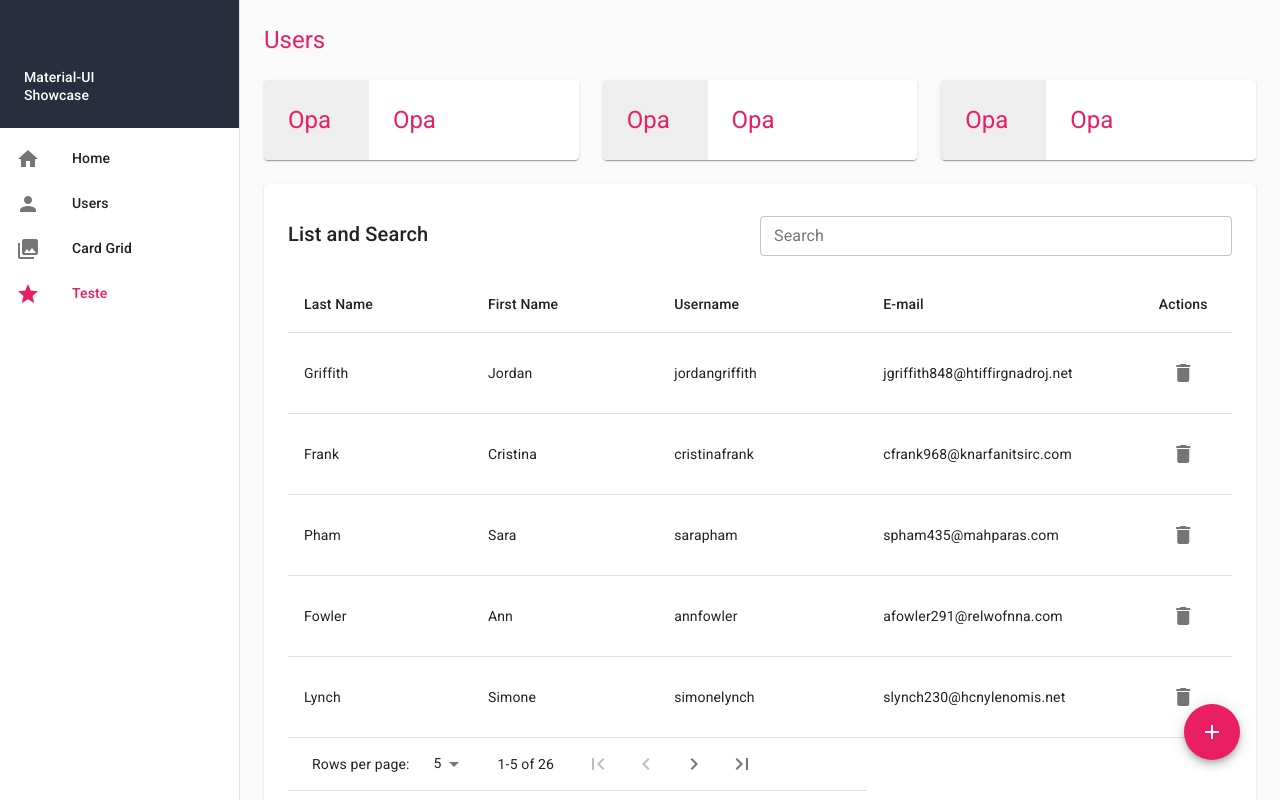
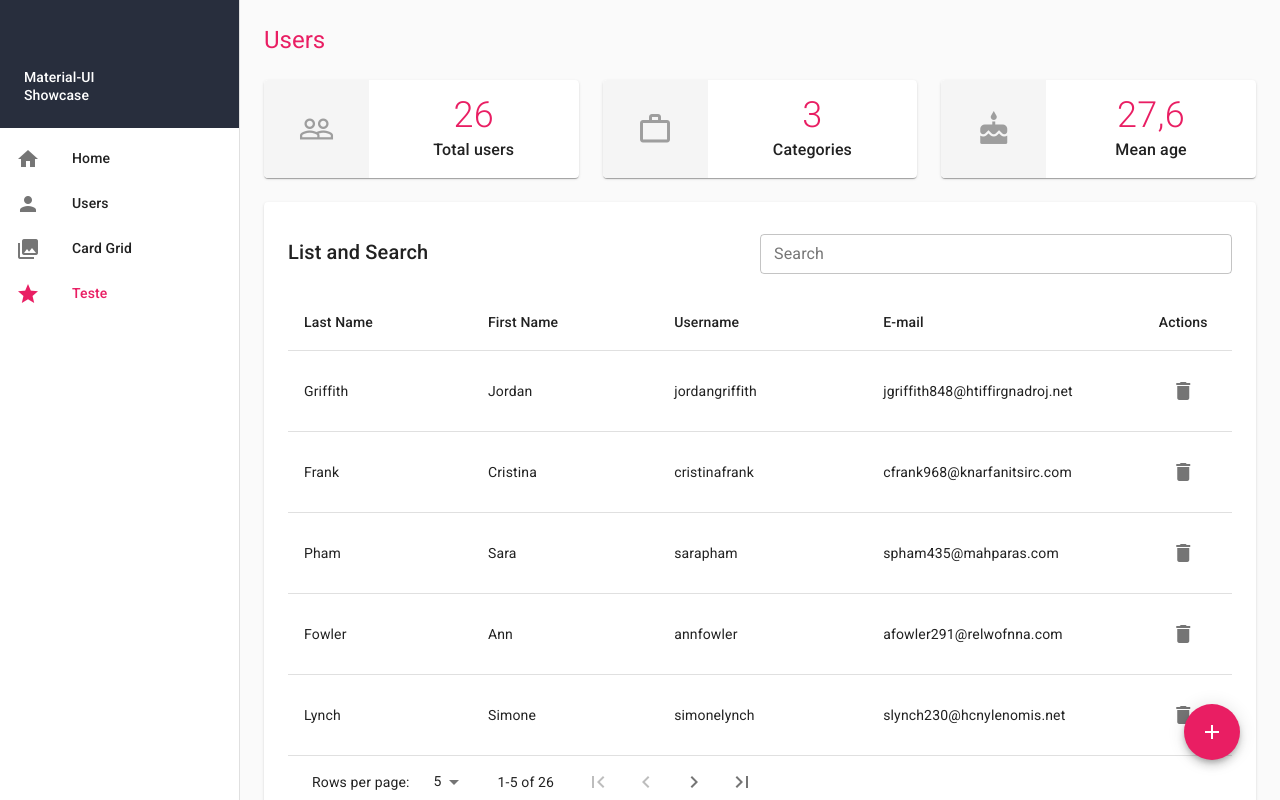
Before and after one commit to joserogeriofilho/material-ui-poc, a React (Create React App) app: page /teste in a window 1280 px wide. Built offline with nearby package versions, Linux system fonts and the light colour scheme; data requests are answered from the project's data file.

Commit message:
Adding the scores components

```diff
--- a/public/index.html
+++ b/public/index.html
@@ -19,7 +19,7 @@
       work correctly both with client-side routing and a non-root public URL.
       Learn how to configure a non-root public URL by running `npm run build`.
     -->
-    <link rel="stylesheet" href="https://fonts.googleapis.com/css?family=Roboto:300,400,500,700&display=swap" />
+    <link rel="stylesheet" href="https://fonts.googleapis.com/css?family=Roboto:100,300,400,500,700&display=swap" />
     <link rel="stylesheet" href="https://fonts.googleapis.com/icon?family=Material+Icons" />
     <title>React App</title>
   </head>
--- a/src/components/ScoreCard.js
+++ b/src/components/ScoreCard.js
@@ -1,22 +1,54 @@
-import React from 'react'
-import Grid from '@material-ui/core/Grid'
-import Typography from '@material-ui/core/Typography'
-import Paper from '@material-ui/core/Paper'
+import React          from 'react'
+import Card          from '@material-ui/core/Card'
+import Grid           from '@material-ui/core/Grid'
+import Hidden           from '@material-ui/core/Hidden'
+import Icon           from '@material-ui/core/Icon';
+import Typography     from '@material-ui/core/Typography'
+import grey           from '@material-ui/core/colors/grey';
 import { makeStyles } from '@material-ui/core/styles';
-import grey from '@material-ui/core/colors/grey';
 
 
 const useStyles = makeStyles(theme => ({
   root: {
-
+    display: 'flex',
+    alignItems: 'stretch',
+    height: '100%',
+    '& .MuiGrid-root': {
+      display: 'flex',
+      justifyContent: 'center',
+      alignItems: 'center',
+    }
   },
   scoreHeader: {
-    backgroundColor: grey[200],
+    backgroundColor: grey[100],
     borderRadius: '4px 0 0 4px',
-    padding: theme.spacing(3)
+    color: grey[500],
+    height: '100%',
+    padding: theme.spacing(3),
+    [theme.breakpoints.down('lg')]: {
+      padding: theme.spacing(2),
+    }
+  },
+  scoreIcon: {
+    fontSize: '2.25rem'
   },
   scoreBody: {
-    padding: theme.spacing(3)
+    flexDirection: 'column',
+    padding: theme.spacing(3),
+    [theme.breakpoints.down('lg')]: {
+      padding: theme.spacing(2),
+    }
+  },
+  scoreNumber: {
+    fontSize: '2.25rem',
+    fontWeight: '300',
+    marginTop: '-8px',
+  },
+  scoreLabel: {
+    fontSize: '1rem',
+    fontWeight: '500',
+    marginTop: '-4px',
+    textAlign: 'center'
   }
 }));
 
@@ -24,15 +56,18 @@ export function ScoreCard(props) {
   const classes = useStyles();
 
   return(
-    <Paper className={classes.paperIndicator}>
+    <Card className={classes.root}>
       <Grid container>
-        <Grid item xs={4} className={classes.scoreHeader}>
-          <Typography variant="h5" color='secondary'>Opa</Typography>
-        </Grid>
-        <Grid item xs={8} className={classes.scoreBody}>
-          <Typography variant="h5" color='secondary'>Opa</Typography>
+        <Hidden smDown>
+          <Grid item xs={0} md={4} className={classes.scoreHeader}>
+            <Icon className={classes.scoreIcon}>{props.icon}</Icon>
+          </Grid>
+        </Hidden>
+        <Grid item xs={12} md={8} className={classes.scoreBody}>
+          <Typography color='secondary' className={classes.scoreNumber}>{props.value}</Typography>
+          <Typography className={classes.scoreLabel}>{props.label}</Typography>
         </Grid>
       </Grid>
-    </Paper>
+    </Card>
   );
 }
--- a/src/pages/Teste.js
+++ b/src/pages/Teste.js
@@ -1,17 +1,16 @@
 import React, { Component } from 'react'
-import { withRouter } from 'react-router-dom'
-import withStyles from '@material-ui/styles/withStyles'
-import Grid from '@material-ui/core/Grid'
-import Typography from '@material-ui/core/Typography'
-import Hidden from '@material-ui/core/Hidden'
-import Paper from '@material-ui/core/Paper'
-import TextField from '@material-ui/core/TextField'
-import grey from '@material-ui/core/colors/grey';
-import DrawerTopBarLayout from '../layouts/DrawerTopBarLayout'
-import { UserTable } from '../components/UserTable'
-import Fab from '@material-ui/core/Fab';
-import AddIcon from '@material-ui/icons/Add';
-import { ScoreCard } from '../components/ScoreCard'
+import { withRouter }       from 'react-router-dom'
+import Fab                  from '@material-ui/core/Fab';
+import Grid                 from '@material-ui/core/Grid'
+import Hidden               from '@material-ui/core/Hidden'
+import Paper                from '@material-ui/core/Paper'
+import TextField            from '@material-ui/core/TextField'
+import Typography           from '@material-ui/core/Typography'
+import withStyles           from '@material-ui/styles/withStyles'
+import AddIcon              from '@material-ui/icons/Add';
+import { UserTable }        from '../components/UserTable'
+import { ScoreCard }        from '../components/ScoreCard'
+import DrawerTopBarLayout   from '../layouts/DrawerTopBarLayout'
 
 
 const styles = theme => ({
@@ -20,7 +19,7 @@ const styles = theme => ({
     [theme.breakpoints.down('xs')]: {
       backgroundColor: 'transparent',
       boxShadow: 'none',
-      padding: theme.spacing(0, 1, 2, 1)
+      padding: theme.spacing(0)
     }
   },
   paperButtons: {
@@ -31,17 +30,6 @@ const styles = theme => ({
     position: 'absolute',
     bottom: theme.spacing(5),
     right: theme.spacing(5)
-  },
-  paperIndicator: {
-
-  },
-  indicatorHeader: {
-    backgroundColor: grey[200],
-    borderRadius: '4px 0 0 4px',
-    padding: theme.spacing(3)
-  },
-  indicatorBody: {
-    padding: theme.spacing(3)
   }
 });
 
@@ -135,14 +123,14 @@ render(){
           </Grid>
         </Hidden>
 
-        <Grid item lg={4}>
-          <ScoreCard />
+        <Grid item xs={6} sm={4}>
+          <ScoreCard icon="people_outline" label="Total users" value="26" />
         </Grid>
-        <Grid item lg={4}>
-          <ScoreCard />
+        <Grid item xs={6} sm={4}>
+        <ScoreCard icon="work_outline" label="Categories" value="3" />
         </Grid>
-        <Grid item lg={4}>
-          <ScoreCard />
+        <Grid item xs={12} sm={4}>
+        <ScoreCard icon="cake_outline" label="Mean age" value="27,6" />
         </Grid>
 
         <Grid item xs={12}>
```
Also changed, not shown: src/components/NavigationDrawer.js (+12 -12 lines).
